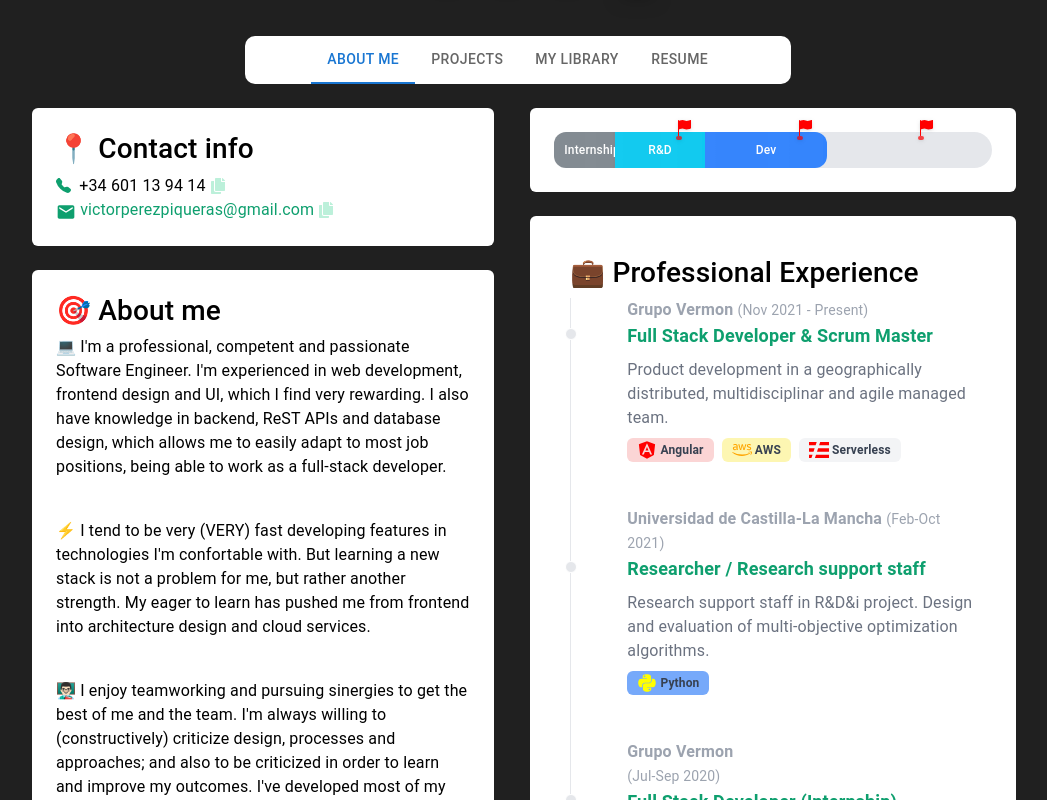
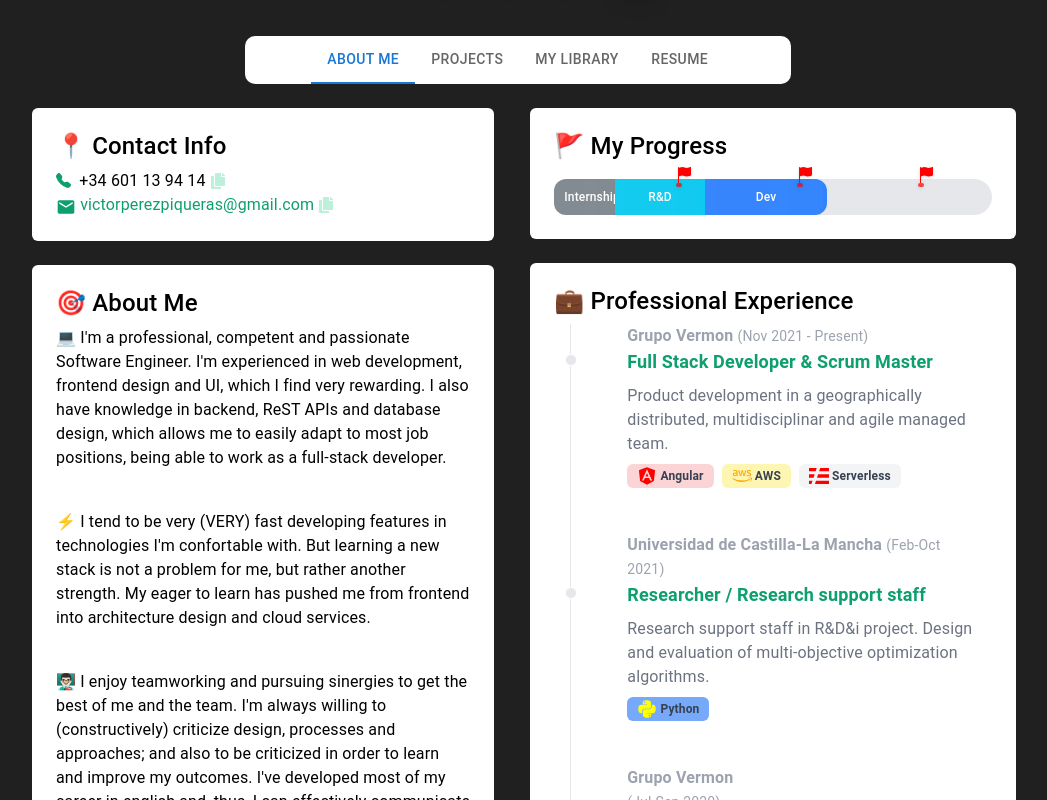
Before and after one commit to victorperezpiqueras/victorperezpiqueras.github.io, a React (Create React App) app: page / in a window 1280 px wide. Shown: the part 240-1040 px from the top of the page, without its empty margins (122-1169 px from the left). Built offline with nearby package versions, Linux system fonts and the light colour scheme.

Commit message:
reduce about header sizes

```diff
--- a/src/pages/AboutMe/AboutMe.tsx
+++ b/src/pages/AboutMe/AboutMe.tsx
@@ -83,7 +83,7 @@ function AboutMe(props: AboutMeProps) {
     <div className="container flex flex-row space-x-6 items-start">
       <div className="basis-1/2 container flex flex-col space-y-6">
         <div className="flex flex-col bg-white rounded text-black p-4">
-          <h3>📍 Contact info</h3>
+          <h4>📍 Contact Info</h4>
           <span className="flex flex-row" onClick={copyPhone}>
             <BsFillTelephoneFill
               className="mt-1 text-green-500"
@@ -140,8 +140,8 @@ function AboutMe(props: AboutMeProps) {
           </span>
         </div>
 
-        <div className="basis-1/2 bg-white rounded text-black p-4">
-          <h3>🎯 About me</h3>
+        <div className="basis-1/2 bg-white rounded text-black p-4 pb-0">
+          <h4>🎯 About Me</h4>
           {props.aboutData.aboutTexts.map((text, index) => (
             <div>
               <p>{text}</p>
@@ -153,11 +153,12 @@ function AboutMe(props: AboutMeProps) {
 
       <div className="flex flex-col basis-1/2 space-y-6">
         <div className="bg-white rounded text-black p-4 relative">
+          <h4 className="pb-2.5">🚩 My Progress</h4>
           <ExperienceBar experiences={props.aboutData.experience} />
         </div>
 
-        <div className="bg-white rounded text-black p-10">
-          <h3>💼 Professional Experience</h3>
+        <div className="bg-white rounded text-black px-10 pt-4">
+          <h4 className="-ml-4">💼 Professional Experience</h4>
           <Timeline>
             {experienceSorted.map((experience: ExperienceData) =>
               experience.experiences.length > 1 ? (
```
